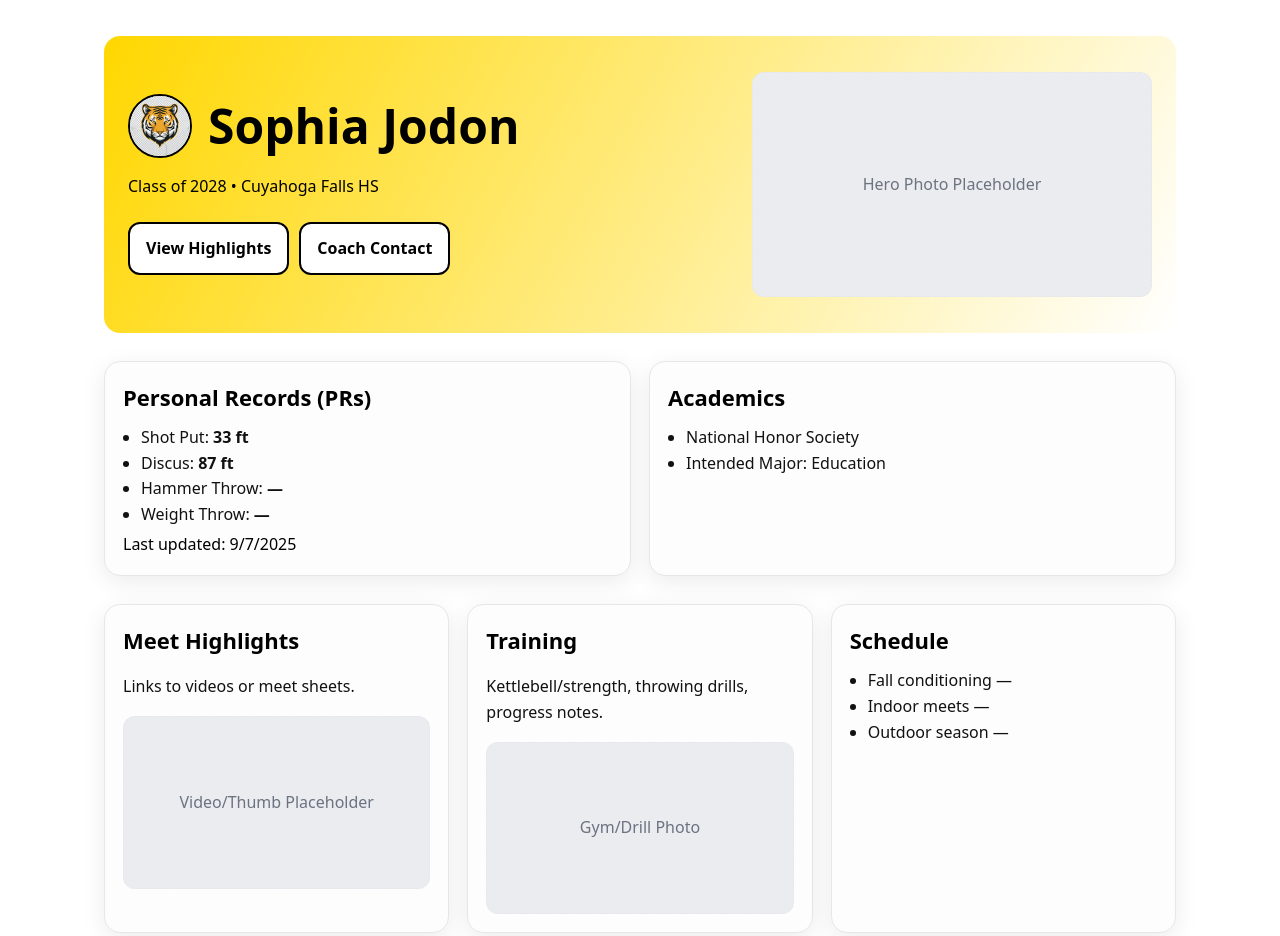
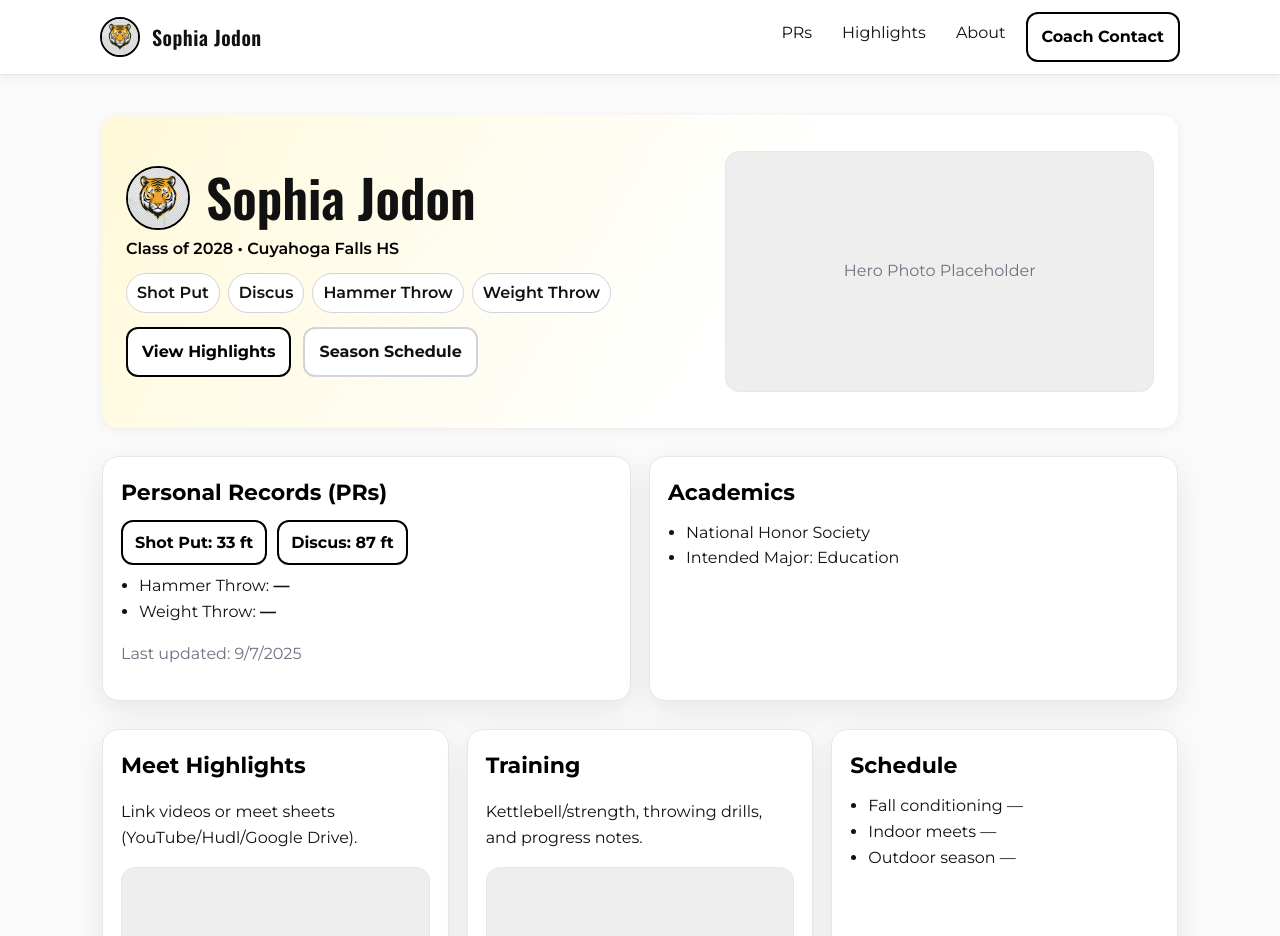
Before and after one commit to bjodon2137/sophiajodon.com, a plain HTML site: page index.html in a window 1280 px wide. Shown: the top 936 px of the page. Drawn offline with nearby package versions, Linux system fonts and the light colour scheme.

Commit message:
Update index.html

```diff
--- a/index.html
+++ b/index.html
@@ -1,103 +1,200 @@
 <!DOCTYPE html>
-<html lang='en'>
+<html lang="en">
 <head>
-  <meta charset='utf-8' />
-  <meta name='viewport' content='width=device-width, initial-scale=1' />
+  <meta charset="utf-8" />
+  <meta name="viewport" content="width=device-width, initial-scale=1"/>
   <title>Sophia Jodon — Throws (Class of 2028)</title>
-  <meta name='description' content='Official recruiting page for Sophia Jodon — Shot Put, Discus, Hammer, and Weight Throw (Class of 2028). PRs, highlights, schedule, and coach contact.'>
-  <!-- Favicon -->
+  <meta name="description" content="Official recruiting page for Sophia Jodon — Shot Put, Discus, Hammer, and Weight Throw (Class of 2028). PRs, highlights, schedule, and coach contact.">
+
+  <!-- Fonts -->
+  <link rel="preconnect" href="https://fonts.googleapis.com">
+  <link rel="preconnect" href="https://fonts.gstatic.com" crossorigin>
+  <link href="https://fonts.googleapis.com/css2?family=Montserrat:wght@400;500;600;700&family=Oswald:wght@500;600&display=swap" rel="stylesheet">
+
+  <!-- Favicon (drop a 400x400 transparent PNG at /assets/tiger.png) -->
   <link rel="icon" type="image/png" href="/assets/tiger.png">
+
   <style>
     :root{
       --black:#000000;
       --gold:#FFD700;
-      --bg:#fff; --text:#111; --muted:#6b7280; --card:#fdfdfd; --line:#e5e7eb;
-      --radius:16px; --shadow:0 6px 24px rgba(0,0,0,.08);
+      --ink:#111111;
+      --muted:#6b7280;
+      --line:#e5e7eb;
+      --card:#ffffff;
+      --bg:#fafafa;
+      --radius:16px;
+      --shadow:0 10px 30px rgba(0,0,0,.08);
+      --shadow-sm:0 2px 10px rgba(0,0,0,.06);
+      --max:1120px;
     }
     *{box-sizing:border-box}
-    body{margin:0;font:16px/1.6 system-ui,-apple-system,"Segoe UI",Roboto,Arial,sans-serif;color:var(--text);background:var(--bg)}
-    a{color:inherit}
-    .wrap{max-width:1120px;margin:auto;padding:24px}
-    header.hero{
-      border-radius:var(--radius); background:linear-gradient(120deg,var(--gold),#fff);
-      padding:36px 24px; margin-top:12px; display:grid; gap:24px; align-items:center;
+    html{scroll-behavior:smooth}
+    body{
+      margin:0; color:var(--ink); background:var(--bg);
+      font:16px/1.6 Montserrat, system-ui, -apple-system, "Segoe UI", Roboto, Arial, sans-serif;
+      -webkit-font-smoothing:antialiased; -moz-osx-font-smoothing:grayscale;
     }
-    .hero-inner{display:grid; gap:12px}
-    .hero-title{display:flex;align-items:center;gap:16px}
-    .hero-title img{width:64px;height:64px;object-fit:contain;border-radius:50%;background:#fff;border:2px solid var(--black)}
-    h1{font-size:clamp(28px,5vw,48px);line-height:1.15;margin:0;color:var(--black)}
-    .tag{color:var(--black);margin:4px 0 0 0;font-weight:500}
-    .cta{display:inline-flex;gap:10px;align-items:center;margin-top:10px}
-    .btn{display:inline-block;padding:12px 16px;border:2px solid var(--black);border-radius:12px;text-decoration:none;font-weight:600;background:#fff;color:var(--black)}
-    .btn:hover{background:var(--gold);color:var(--black)}
-    .grid{display:grid;gap:18px;margin:28px 0}
-    .cards{grid-template-columns:repeat(auto-fit,minmax(240px,1fr))}
-    .card{background:var(--card);border:1px solid var(--line);border-radius:var(--radius);padding:18px;box-shadow:var(--shadow)}
-    h2{font-size:22px;margin:0 0 8px;color:var(--black)}
-    .list{margin:10px 0 0 0;padding:0 0 0 18px}
-    .two{grid-template-columns:repeat(auto-fit,minmax(300px,1fr))}
-    footer{padding:36px 0;color:var(--muted);text-align:center;border-top:1px solid var(--line);margin-top:36px}
-    .media{width:100%;aspect-ratio:16/9;background:#eaecef;border:1px dashed var(--line);border-radius:12px;display:grid;place-items:center;color:var(--muted)}
-    @media (min-width:900px){
-      header.hero{grid-template-columns:1.2fr .8fr}
+    a{color:inherit; text-decoration:none}
+    img{max-width:100%; height:auto; display:block}
+
+    /* Header / Nav */
+    .nav{
+      position:sticky; top:0; z-index:50; background:#fff; border-bottom:1px solid var(--line);
+      box-shadow:var(--shadow-sm);
     }
+    .nav .inner{max-width:var(--max); margin:auto; padding:12px 20px; display:flex; align-items:center; justify-content:space-between; gap:16px}
+    .brand{display:flex; align-items:center; gap:12px}
+    .brand img{width:40px; height:40px; object-fit:contain; border-radius:50%; background:#fff; border:2px solid var(--black)}
+    .brand .name{font-family:Oswald, sans-serif; letter-spacing:.5px; font-weight:600; font-size:20px}
+    .nav a.link{padding:8px 10px; border-radius:10px}
+    .nav a.link:hover{background:var(--line)}
+    .nav .cta{display:flex; gap:10px}
+    .btn{
+      display:inline-block; padding:10px 14px; border:2px solid var(--black);
+      border-radius:12px; font-weight:700; transition:transform .05s ease, background .15s ease;
+      background:#fff; color:#000;
+    }
+    .btn:hover{background:var(--gold)}
+    .btn:active{transform:translateY(1px)}
+    .btn.ghost{border-color:#d1d5db; color:#111; background:#fff}
+    .btn.ghost:hover{background:#f3f4f6}
+
+    /* Wrapper */
+    .wrap{max-width:var(--max); margin:auto; padding:22px}
+
+    /* Hero */
+    .hero{
+      margin-top:18px; border-radius:var(--radius);
+      background:
+        linear-gradient(120deg, rgba(255,215,0,.15), rgba(255,255,255,1) 60%),
+        #fff;
+      display:grid; gap:28px; align-items:center; padding:36px 24px; box-shadow:var(--shadow-sm);
+    }
+    @media (min-width:960px){ .hero{grid-template-columns:1.2fr .9fr} }
+    .title{display:flex; align-items:center; gap:16px}
+    .title img{width:64px; height:64px; object-fit:contain; border-radius:50%; background:#fff; border:2px solid var(--black)}
+    h1{margin:0; font-family:Oswald, sans-serif; font-size:clamp(30px,5vw,52px); line-height:1.05}
+    .sub{margin:6px 0 0 0; font-weight:600; color:#000}
+    .tags{display:flex; flex-wrap:wrap; gap:8px; margin-top:12px}
+    .chip{
+      border:1.5px solid #d1d5db; border-radius:999px; padding:6px 10px; background:#fff; font-weight:600;
+    }
+    .hero .actions{display:flex; gap:12px; margin-top:14px}
+    .hero-media{
+      border-radius:14px; overflow:hidden; background:#eee; border:1px solid var(--line);
+      aspect-ratio:16/9; display:grid; place-items:center; color:var(--muted);
+    }
+    .hero-media img{width:100%; height:100%; object-fit:cover}
+
+    /* Sections */
+    section{margin-top:28px}
+    .grid{display:grid; gap:18px}
+    .two{grid-template-columns:repeat(auto-fit, minmax(290px, 1fr))}
+    .cards{grid-template-columns:repeat(auto-fit, minmax(260px, 1fr))}
+    .card{
+      background:var(--card); border:1px solid var(--line); border-radius:var(--radius);
+      padding:18px; box-shadow:var(--shadow);
+    }
+    h2{margin:0 0 10px; font-size:22px; color:#000; font-weight:800}
+    .list{margin:8px 0 0; padding-left:18px}
+    .statrow{display:flex; flex-wrap:wrap; gap:10px; margin-top:10px}
+    .stat{
+      background:#fff; border:2px solid var(--black); color:#000; border-radius:12px; padding:8px 12px; font-weight:800;
+    }
+    .muted{color:var(--muted)}
+
+    /* Footer */
+    footer{margin:36px 0 10px; text-align:center; color:var(--muted)}
+
+    /* Focus (keyboard accessibility) */
+    :focus-visible{outline:3px solid var(--gold); outline-offset:2px}
   </style>
 </head>
 <body>
-  <div class='wrap'>
 
-    <header class='hero'>
-      <div class='hero-inner'>
-        <div class='hero-title'>
-          <img src="/assets/tiger.png" alt="Cuyahoga Falls Tiger Logo">
+  <!-- Sticky Nav -->
+  <nav class="nav">
+    <div class="inner">
+      <a class="brand" href="#">
+        <img src="/assets/tiger.png" alt="Cuyahoga Falls Tiger logo">
+        <span class="name">Sophia Jodon</span>
+      </a>
+      <div class="cta">
+        <a class="link" href="#prs">PRs</a>
+        <a class="link" href="#highlights">Highlights</a>
+        <a class="link" href="#about">About</a>
+        <a class="btn" href="#contact">Coach Contact</a>
+      </div>
+    </div>
+  </nav>
+
+  <div class="wrap">
+
+    <!-- Hero -->
+    <header class="hero">
+      <div>
+        <div class="title">
+          <img src="/assets/tiger.png" alt="Cuyahoga Falls Tiger logo">
           <h1>Sophia Jodon</h1>
         </div>
-        <p class='tag'>Class of 2028 • Cuyahoga Falls HS</p>
-        <div class='cta'>
-          <a class='btn' href='#highlights'>View Highlights</a>
-          <a class='btn' href='#contact'>Coach Contact</a>
+        <p class="sub">Class of 2028 • Cuyahoga Falls HS</p>
+        <div class="tags" aria-label="Events">
+          <span class="chip">Shot Put</span>
+          <span class="chip">Discus</span>
+          <span class="chip">Hammer Throw</span>
+          <span class="chip">Weight Throw</span>
+        </div>
+        <div class="actions">
+          <a class="btn" href="#highlights">View Highlights</a>
+          <a class="btn ghost" href="#schedule">Season Schedule</a>
         </div>
       </div>
-      <div>
-        <!-- Replace with assets/hero.jpg when you have a photo -->
-        <div class='media'>Hero Photo Placeholder</div>
+      <div class="hero-media">
+        <!-- Replace with /assets/hero.jpg when ready -->
+        <!-- <img src="/assets/hero.jpg" alt="Sophia Jodon in competition"> -->
+        <span>Hero Photo Placeholder</span>
       </div>
     </header>
 
-    <section id='prs' class='grid two'>
-      <div class='card'>
+    <!-- PRs + Academics -->
+    <section id="prs" class="grid two">
+      <div class="card">
         <h2>Personal Records (PRs)</h2>
-        <ul class='list'>
-          <li>Shot Put: <strong>33 ft</strong></li>
-          <li>Discus: <strong>87 ft</strong></li>
+        <div class="statrow">
+          <span class="stat">Shot Put: 33 ft</span>
+          <span class="stat">Discus: 87 ft</span>
+        </div>
+        <ul class="list">
           <li>Hammer Throw: <strong>—</strong></li>
           <li>Weight Throw: <strong>—</strong></li>
         </ul>
-        <p class='tag'>Last updated: <span id='updated'></span></p>
+        <p class="muted">Last updated: <span id="updated"></span></p>
       </div>
-      <div class='card'>
+      <div class="card">
         <h2>Academics</h2>
-        <ul class='list'>
+        <ul class="list">
           <li>National Honor Society</li>
           <li>Intended Major: Education</li>
         </ul>
       </div>
     </section>
 
-    <section id='highlights' class='grid cards'>
-      <div class='card'>
+    <!-- Highlights / Training / Schedule -->
+    <section id="highlights" class="grid cards">
+      <div class="card">
         <h2>Meet Highlights</h2>
-        <p>Links to videos or meet sheets.</p>
-        <div class='media'>Video/Thumb Placeholder</div>
+        <p>Link videos or meet sheets (YouTube/Hudl/Google Drive).</p>
+        <div class="hero-media" style="aspect-ratio:16/9;">Video/Thumb Placeholder</div>
       </div>
-      <div class='card'>
+      <div class="card">
         <h2>Training</h2>
-        <p>Kettlebell/strength, throwing drills, progress notes.</p>
-        <div class='media'>Gym/Drill Photo</div>
+        <p>Kettlebell/strength, throwing drills, and progress notes.</p>
+        <div class="hero-media" style="aspect-ratio:16/9;">Gym/Drill Photo</div>
       </div>
-      <div class='card'>
+      <div class="card" id="schedule">
         <h2>Schedule</h2>
-        <ul class='list'>
+        <ul class="list">
           <li>Fall conditioning —</li>
           <li>Indoor meets —</li>
           <li>Outdoor season —</li>
@@ -105,32 +202,34 @@
       </div>
     </section>
 
-    <section id='about' class='grid two'>
-      <div class='card'>
+    <!-- About / References -->
+    <section id="about" class="grid two">
+      <div class="card">
         <h2>About Sophia</h2>
-        <p>Multi-event thrower focused on Shot Put, Discus, Hammer, and Weight Throw. Short bio, goals, awards, and team role.</p>
+        <p>Multi-event thrower focused on Shot Put, Discus, Hammer, and Weight Throw. Add a short bio, goals, awards, and team role here.</p>
       </div>
-      <div class='card'>
+      <div class="card">
         <h2>Coach References</h2>
-        <ul class='list'>
+        <ul class="list">
           <li>Head Coach: — (email / phone)</li>
           <li>Throws Coach: — (email / phone)</li>
         </ul>
       </div>
     </section>
 
-    <section id='contact' class='grid two'>
-      <div class='card'>
-        <h2>Contact</h2>
-        <p>Email: <a href='mailto:info@sophiajodon.com'>info@sophiajodon.com</a></p>
+    <!-- Contact -->
+    <section id="contact" class="grid two">
+      <div class="card">
+        <h2>Coach Contact</h2>
+        <p>Email: <a href="mailto:info@sophiajodon.com">info@sophiajodon.com</a></p>
       </div>
-      <div class='card'>
+      <div class="card">
         <h2>Download</h2>
-        <p><a href='#'>Athlete one-sheet (PDF)</a> (optional)</p>
+        <p><a href="#">Athlete one-sheet (PDF)</a> (optional)</p>
       </div>
     </section>
 
-    <footer>© <span id='y'></span> Sophia Jodon</footer>
+    <footer>© <span id="y"></span> Sophia Jodon</footer>
   </div>
 
   <script>
```
